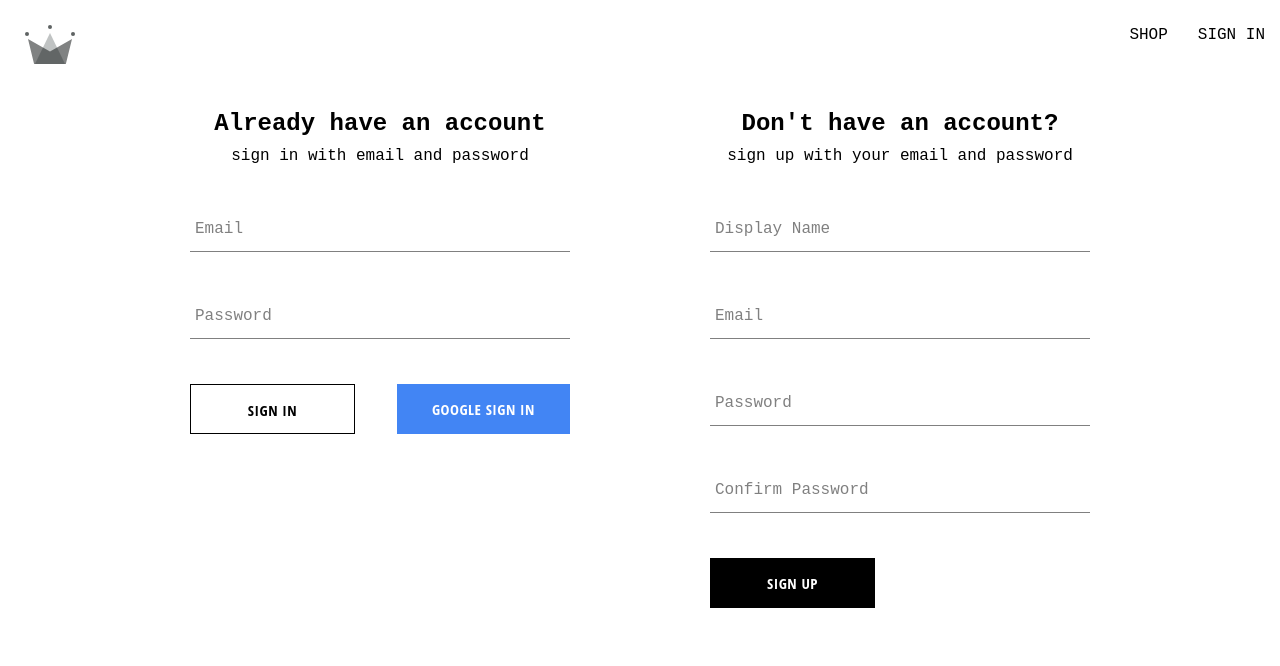
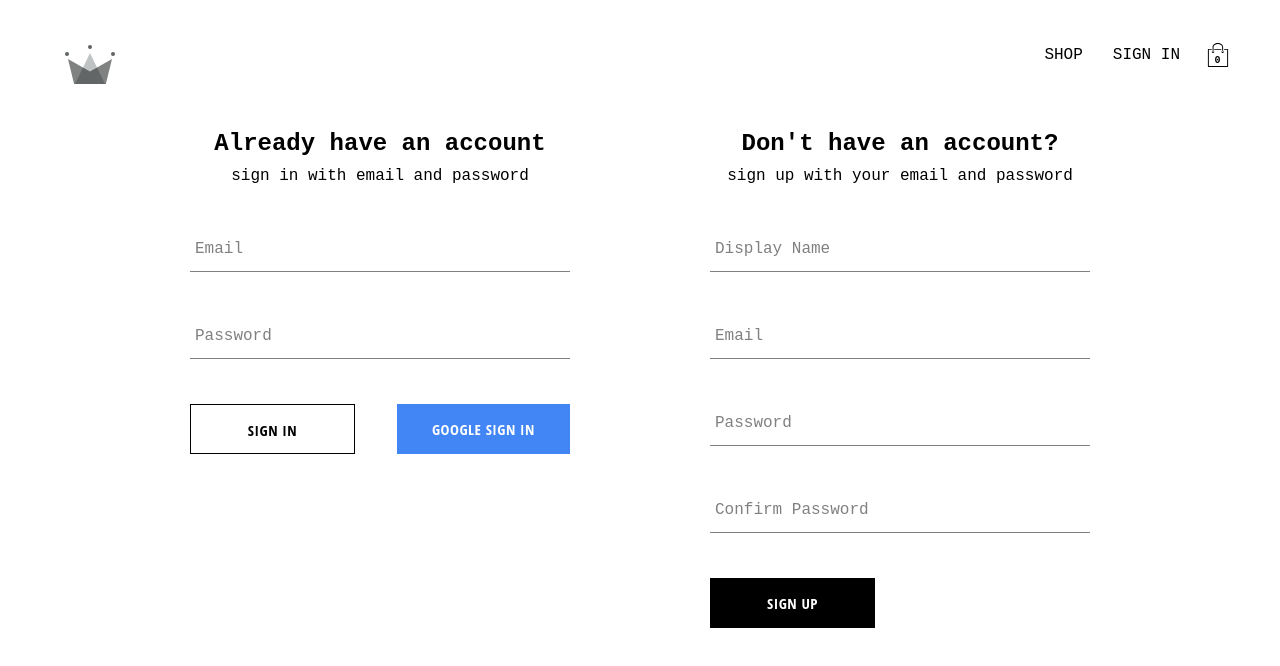
Before and after one commit to gaoyunke95/react-ecomm, a React (Create React App) app: page /auth in a window 1280 px wide. Shown: the top 666 px of the page. Built offline with nearby package versions, Linux system fonts and the light colour scheme; no server answers; a web font is replaced by a local one.

Commit message:
add item to cart dropdown

```diff
--- /dev/null
+++ b/src/components/cart-dropdown/cart-dropdown.component.jsx
@@ -0,0 +1,22 @@
+import Button from "../button/button.component";
+import "./cart-dropdown.styles.scss";
+import {useContext} from "react";
+import {CartContext} from "../../context/cart.context";
+import CartItem from "../cart-item/cart-item.component";
+
+
+const CartDropDown = () => {
+
+    const {cartItems} = useContext(CartContext);
+
+
+
+    return (
+        <div className="cart-dropdown-container">
+            { cartItems.map((cartItem) => <CartItem key={cartItem.id} cartItem={cartItem}></CartItem>)}
+            <Button>GO TO CHECK OUT</Button>
+        </div>
+    );
+}
+
+export default CartDropDown;
--- /dev/null
+++ b/src/components/cart-dropdown/cart-dropdown.styles.scss
@@ -0,0 +1,24 @@
+.cart-dropdown-container {
+    position: absolute;
+    width: 240px;
+    height: 340px;
+    display: flex;
+    flex-direction: column;
+    padding: 20px;
+    border: 1px solid black;
+    background-color: white;
+    top: 90px;
+    right: 40px;
+    z-index: 5;
+
+    .cart-items {
+      height: 240px;
+      display: flex;
+      flex-direction: column;
+      overflow: scroll;
+    }
+
+    button {
+      margin-top: auto;
+    }
+  }
--- /dev/null
+++ b/src/components/cart-icon/cart-icon.component.jsx
@@ -0,0 +1,18 @@
+import { ReactComponent as ShoppingIcon } from '../../assets/shopping-bag.svg';
+import { useContext } from 'react';
+import { CartContext } from '../../context/cart.context';
+import './cart-icon.styles.scss';
+const CartIcon = () => {
+    const {isCartOpen, setIsCartOpen} = useContext(CartContext);
+
+    const handleClick = () => setIsCartOpen(!isCartOpen);
+    return (
+    <div className="cart-icon-container" onClick={handleClick}>
+        <ShoppingIcon className='shopping-icon'></ShoppingIcon>
+        <span className='item-count'>
+            0
+        </span>
+    </div>);
+}
+
+export default CartIcon;
--- /dev/null
+++ b/src/components/cart-icon/cart-icon.styles.scss
@@ -0,0 +1,21 @@
+.cart-icon-container {
+    width: 45px;
+    height: 45px;
+    position: relative;
+    display: flex;
+    align-items: center;
+    justify-content: center;
+    cursor: pointer;
+
+    .shopping-icon {
+      width: 24px;
+      height: 24px;
+    }
+
+    .item-count {
+      position: absolute;
+      font-size: 10px;
+      font-weight: bold;
+      bottom: 12px;
+    }
+  }
--- /dev/null
+++ b/src/components/cart-item/cart-item.component.jsx
@@ -0,0 +1,17 @@
+import './cart-item.styles.scss';
+
+const CartItem = ({cartItem}) => {
+
+
+    const { name , quantity } = cartItem;
+
+    return (
+        <div>
+            <h2>{ name }</h2>
+            <span>{ quantity }</span>
+        </div>
+    )
+
+}
+
+export default CartItem;
--- /dev/null
+++ b/src/components/cart-item/cart-item.styles.scss
@@ -0,0 +1,23 @@
+.cart-item-container {
+  width: 100%;
+  display: flex;
+  height: 80px;
+  margin-bottom: 15px;
+
+  img {
+    width: 30%;
+  }
+
+  .item-details {
+    width: 70%;
+    display: flex;
+    flex-direction: column;
+    align-items: flex-start;
+    justify-content: center;
+    padding: 10px 20px;
+
+    .name {
+      font-size: 16px;
+    }
+  }
+}
--- a/src/components/product-card/product-card.component.jsx
+++ b/src/components/product-card/product-card.component.jsx
@@ -1,9 +1,13 @@
 import Button from "../button/button.component";
 import './product-card.styles.scss';
+import {useContext} from "react";
+import {CartContext} from "../../context/cart.context";
 
 const ProductCard = ({ product }) => {
+    const {addItemToCart} = useContext(CartContext);
+    const { name, price, imageUrl } = product;
 
-    const { name, price, imageUrl } = product;
+    const addProductToCart = () => {addItemToCart(product)}
     return (
         <div className="product-card-container">
             <img src={imageUrl} alt={`${name}`}>
@@ -13,7 +17,7 @@
                 <span className="price">{price}</span>
             </div>
 
-            <Button buttonType='inverted'> Add to Cart</Button>
+            <Button buttonType='inverted' onClick={addProductToCart}> Add to Cart</Button>
         </div>
     );
 
--- /dev/null
+++ b/src/context/cart.context.jsx
@@ -0,0 +1,36 @@
+import { createContext, useState } from 'react';
+
+
+export const addCartItem = (cartItems, productToAdd) => {
+  const existingCartItem = cartItems.find((cartItem) => cartItem.id === productToAdd.id);
+
+  if (existingCartItem) {
+    return cartItems.map((cartItem) => cartItem.id === productToAdd.id ? {...cartItem, quantity: cartItem.quantity + 1 } : cartItem);
+  }
+
+  return [...cartItems, {...productToAdd, quantity: 1 }];
+}
+
+export const CartContext = createContext({
+  isCartOpen: false,
+  setIsCartOpen: () => {},
+  cartItems: [],
+  addItemToCart: () => {},
+});
+
+export const CartProvider = ({ children }) => {
+  const [isCartOpen, setIsCartOpen] = useState(false);
+  const [cartItems, setCartItems] = useState([]);
+
+  const addItemToCart = (product) => {
+    console.log(product);
+    setCartItems(addCartItem(cartItems, product));
+  }
+
+  const value = {isCartOpen, setIsCartOpen, cartItems, addItemToCart};
+  return (
+    <CartContext.Provider value={value}>
+      {children}
+    </CartContext.Provider>
+  );
+};
--- a/src/index.js
+++ b/src/index.js
@@ -6,6 +6,7 @@
 import reportWebVitals from './reportWebVitals';
 import { UserProvider } from './context/user.context';
 import { ProductsProvider } from './context/product.context';
+import { CartProvider } from './context/cart.context';
 
 const root = ReactDOM.createRoot(document.getElementById('root'));
 root.render(
@@ -13,7 +14,9 @@
     <BrowserRouter>
         <UserProvider>
           <ProductsProvider>
-            <App />
+            <CartProvider>
+              <App />
+            </CartProvider>
           </ProductsProvider>
         </UserProvider>
     </BrowserRouter>
--- a/src/index.scss
+++ b/src/index.scss
@@ -1,5 +1,6 @@
 body {
   margin: 0;
+  padding: 20px 40px;
   font-family: 'Martian Mono', monospace;
   -webkit-font-smoothing: antialiased;
   -moz-osx-font-smoothing: grayscale;
--- a/src/routes/navigation/navigation.component.jsx
+++ b/src/routes/navigation/navigation.component.jsx
@@ -4,11 +4,14 @@
 import "./navigation.styles.scss";
 import { UserContext } from "../../context/user.context";
 import { signOutAuthUser } from "../../utils/firebase/firebase.utils";
+import CartIcon from "../../components/cart-icon/cart-icon.component";
+import CartDropDown from "../../components/cart-dropdown/cart-dropdown.component";
+import { CartContext } from "../../context/cart.context";
 
 const Navigation = () => {
   const { currentUser, setCurrentUser } = useContext(UserContext);
+  const {isCartOpen} = useContext(CartContext);
   console.log("currentUser", currentUser);
-  console.log("hit----");
 
   const signOutHandler = async() => {
     await signOutAuthUser();
@@ -34,7 +37,9 @@
               SIGN IN
             </Link>
           )}
+          <CartIcon></CartIcon>
         </div>
+        {isCartOpen &&<CartDropDown></CartDropDown>}
       </div>
       <Outlet />
     </Fragment>
```
Also changed, not shown: src/assets/shopping-bag.svg (added).
